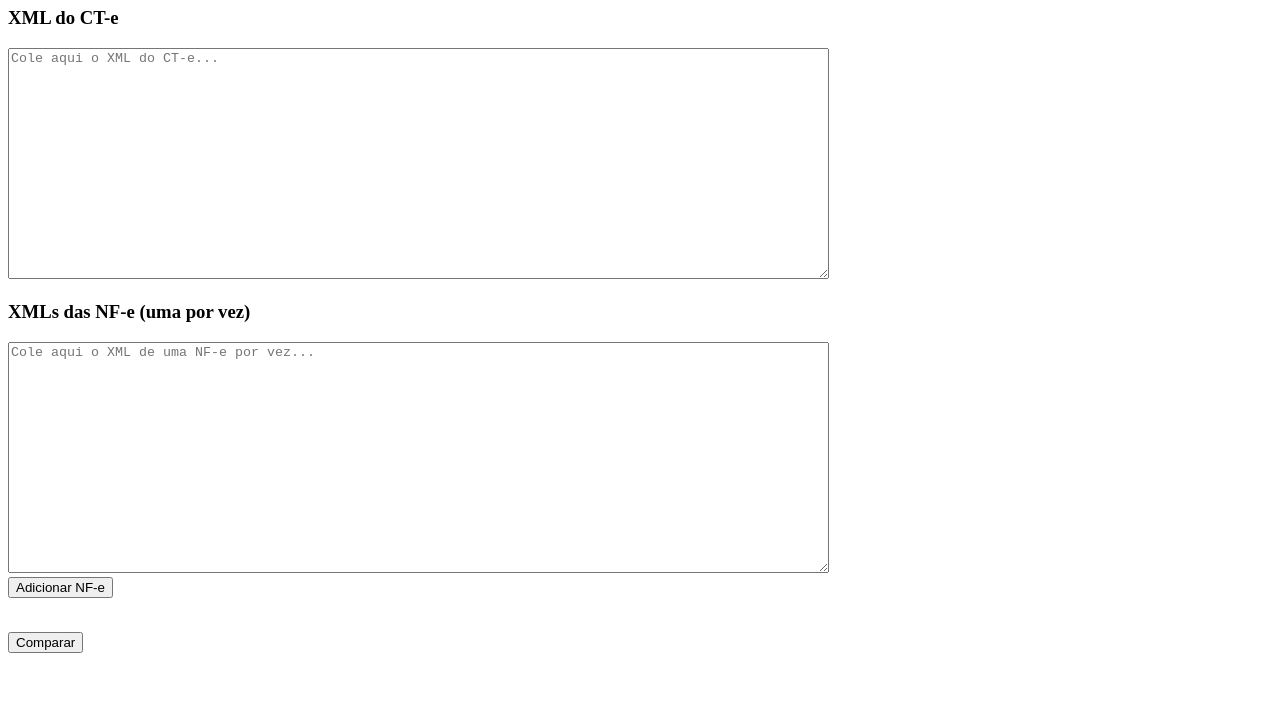
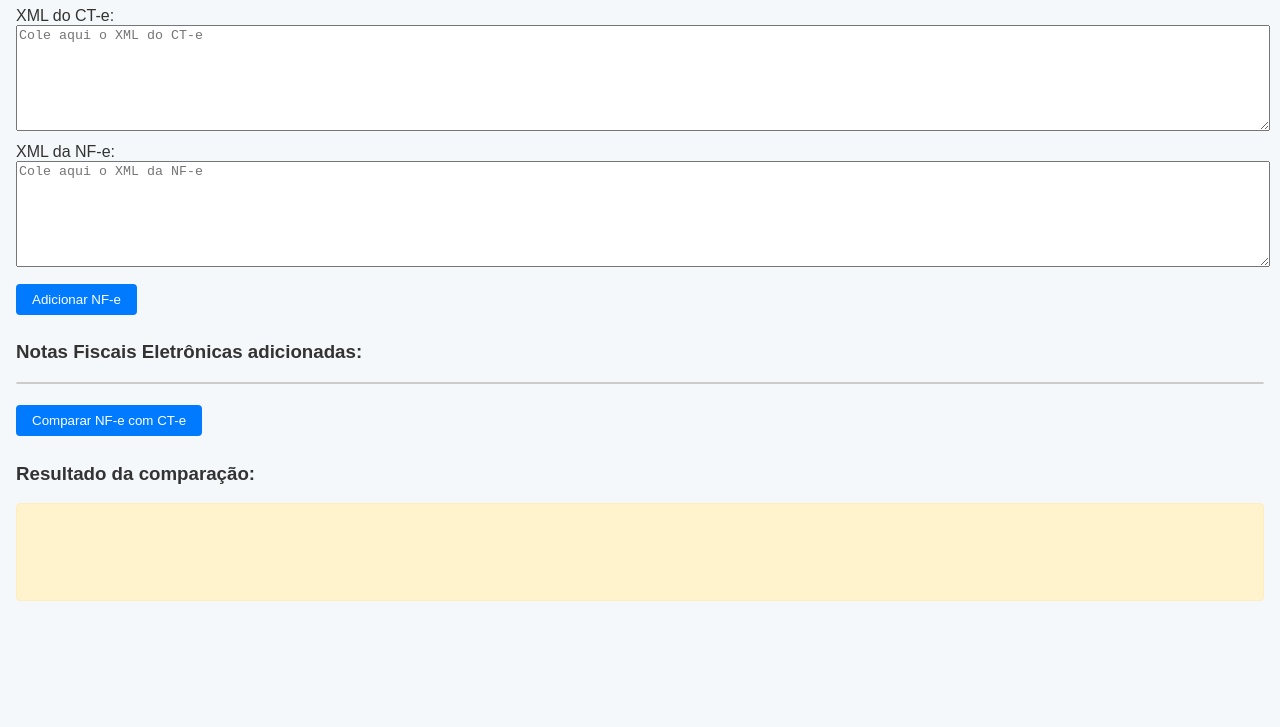
Before and after one commit to RobertoNeto-Br/Validador_de_NFs, a plain HTML site: page index.html in a window 1280 px wide. Shown: the part 73-800 px from the top of the page. Drawn offline with Linux system fonts and the light colour scheme.

Commit message:
Update index.html

```diff
--- a/index.html
+++ b/index.html
@@ -1,24 +1,89 @@
-
 <!DOCTYPE html>
 <html lang="pt-BR">
 <head>
-    <meta charset="UTF-8">
-    <title>Comparador CT-e x NF-e</title>
+<meta charset="UTF-8" />
+<meta name="viewport" content="width=device-width, initial-scale=1" />
+<title>Comparar NF-e com CT-e</title>
+<style>
+  body {
+    font-family: Arial, sans-serif;
+    margin: 1rem;
+    background: #f5f8fa;
+    color: #333;
+  }
+  textarea {
+    width: 100%;
+    min-height: 100px;
+    margin-bottom: 0.5rem;
+    font-family: monospace;
+    resize: vertical;
+  }
+  button {
+    background-color: #007bff;
+    color: white;
+    border: none;
+    padding: 0.5rem 1rem;
+    margin: 0.3rem 0.5rem 0.5rem 0;
+    border-radius: 4px;
+    cursor: pointer;
+    user-select: none;
+  }
+  button:hover {
+    background-color: #0056b3;
+  }
+  #listaNFs {
+    list-style: none;
+    padding-left: 0;
+    margin-bottom: 1rem;
+    max-height: 150px;
+    overflow-y: auto;
+    border: 1px solid #ccc;
+    background: #e9ecef;
+    border-radius: 4px;
+  }
+  #listaNFs li {
+    padding: 0.3rem 0.5rem;
+    border-bottom: 1px solid #ccc;
+  }
+  #resultado {
+    white-space: pre-wrap;
+    background: #fff3cd;
+    border: 1px solid #ffeeba;
+    padding: 1rem;
+    border-radius: 4px;
+    min-height: 4rem;
+    max-height: 300px;
+    overflow-y: auto;
+  }
+  @media (max-width: 600px) {
+    body {
+      margin: 0.5rem;
+      font-size: 14px;
+    }
+    textarea {
+      min-height: 80px;
+    }
+  }
+</style>
 </head>
 <body>
-    <h1>Comparar CT-e com múltiplas NF-e</h1>
+<h1>Comparar NF-e com CT-e</h1>
 
-    <h3>XML do CT-e</h3>
-    <textarea id="textareaCTE" rows="15" cols="100" placeholder="Cole aqui o XML do CT-e..."></textarea>
+<label for="textareaCTE">XML do CT-e:</label><br/>
+<textarea id="textareaCTE" placeholder="Cole aqui o XML do CT-e"></textarea><br/>
 
-    <h3>XMLs das NF-e (uma por vez)</h3>
-    <textarea id="textareaNF" rows="15" cols="100" placeholder="Cole aqui o XML de uma NF-e por vez..."></textarea><br>
-    <button id="adicionarNF">Adicionar NF-e</button>
-    <ul id="listaNFs"></ul>
+<label for="textareaNF">XML da NF-e:</label><br/>
+<textarea id="textareaNF" placeholder="Cole aqui o XML da NF-e"></textarea><br/>
+<button id="adicionarNF">Adicionar NF-e</button>
 
-    <br><button id="compararBtn">Comparar</button>
-    <div id="resultado" style="margin-top: 20px; white-space: pre-wrap;"></div>
+<h3>Notas Fiscais Eletrônicas adicionadas:</h3>
+<ul id="listaNFs" aria-live="polite" aria-label="Lista de NF-e adicionadas"></ul>
 
-    <script src="script.js"></script>
+<button id="compararBtn">Comparar NF-e com CT-e</button>
+
+<h3>Resultado da comparação:</h3>
+<div id="resultado" role="region" aria-live="polite"></div>
+
+<script src="app.js"></script>
 </body>
 </html>
```
